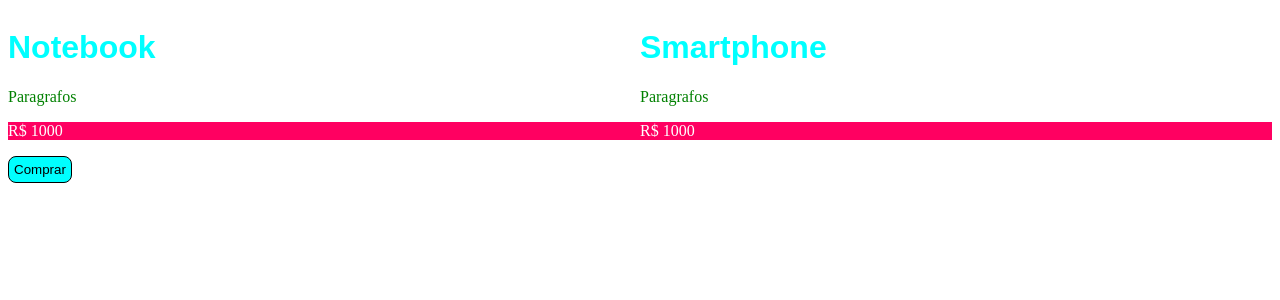
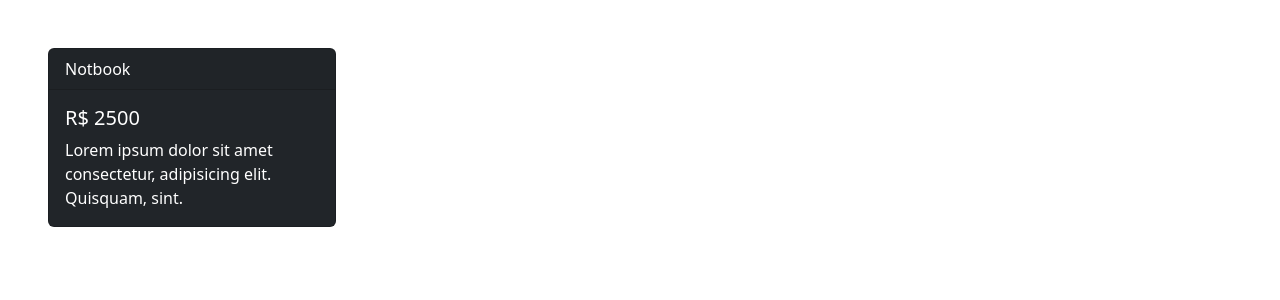
Before and after one commit to anthony-ricardox/react, a React (Vite) app in the folder react/: page / in a window 1280 px wide. Shown: the top 300 px of the page. Built offline with nearby package versions, Linux system fonts and the light colour scheme.

Commit message:
Utilizando react com bootstrap

```diff
--- /dev/null
+++ b/react/ex24-booststrap/App.jsx
@@ -0,0 +1,18 @@
+import React from 'react'
+import Card from 'react-bootstrap/Card'
+import 'bootstrap/dist/css/bootstrap.min.css'
+import 'bootstrap/dist/js/bootstrap.bundle.min.js'
+
+const App = () => {
+  return (
+    <Card bg='dark' text='white' className='m-5' style={{maxWidth: '18rem'}}>
+        <Card.Header> Notbook</Card.Header>
+        <Card.Body>
+            <Card.Title>R$ 2500</Card.Title>
+            <Card.Text> Lorem ipsum dolor sit amet consectetur, adipisicing elit. Quisquam, sint.</Card.Text>
+        </Card.Body>
+    </Card>
+  )
+}
+
+export default App
--- a/react/package.json
+++ b/react/package.json
@@ -10,7 +10,9 @@
     "preview": "vite preview"
   },
   "dependencies": {
+    "bootstrap": "^5.3.8",
     "react": "^19.2.4",
+    "react-bootstrap": "^2.10.10",
     "react-dom": "^19.2.4",
     "styled-components": "^6.4.1"
   },
--- a/react/src/main.jsx
+++ b/react/src/main.jsx
@@ -1,7 +1,8 @@
 import { StrictMode } from 'react'
 import { createRoot } from 'react-dom/client'
 
-import App from '../ex23-style-componete/App'
+
+import App from '../ex24-booststrap/App'
 
 
 createRoot(document.getElementById('root')).render(<App />)
```
Also changed, not shown: 1 other file (tests, documents, lock files or other folders).
